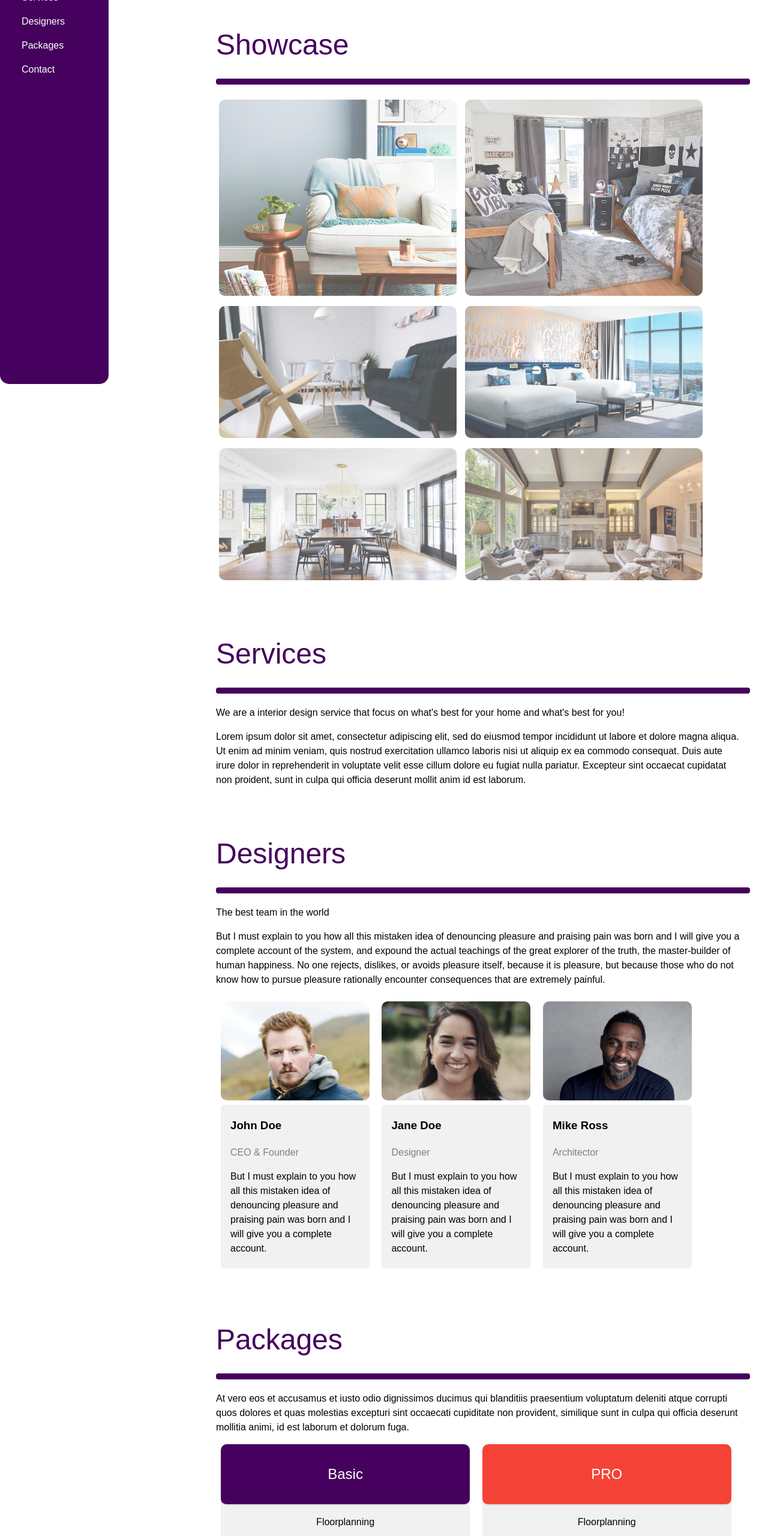
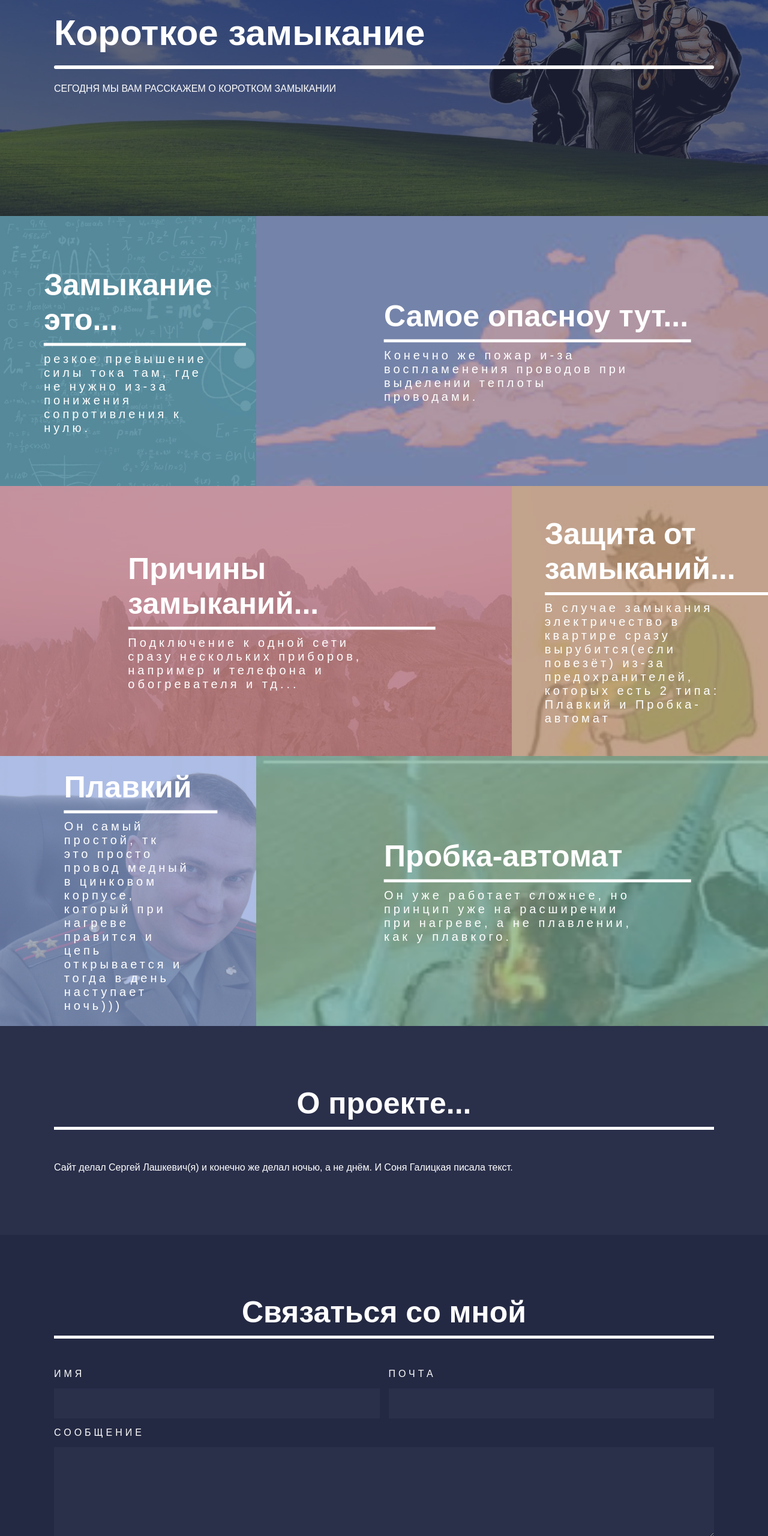
Before and after one commit to Coldat2022/Coldat_B_teste, a plain HTML site: page index.html in a window 1280 px wide. Shown: the part 180-2740 px from the top of the page at 60% size. Drawn offline with Linux system fonts and the light colour scheme.

Commit message:
Add files via upload

```diff
--- a/index.html
+++ b/index.html
@@ -1,156 +1,92 @@
 <!DOCTYPE html>
 <html>
 <head>
-	<title>Apparnment design</title>
+	<title>Проект</title>
 	<link rel="stylesheet" type="text/css" href="style.css">
 </head>
 <body>
-	<div class="menu">
-		<h3>Company Name</h3>
-		<div>
-			<a href="#">Home</a>
-			<a href="#showcase">Showcase</a>
-			<a href="#services">Services</a>
-			<a href="#designers">Designers</a>
-			<a href="#packages">Packages</a>
-			<a href="#contact">Contact</a>
-		</div>
-	</div>
-
-
-
-	<div class="main">
-		<h1>Interior Design</h1>
-		<div id="showcase">
-			<h2>Showcase</h2>
-			<hr>
-			<div class="images">
-				<img src="img/kitchenconcrete.jpg">
-				<img src="img/atrium.jpg">
-				<img src="img/livingroom.jpg">
-				<img src="img/diningroom.jpg">
-				<img src="img/bedroom.jpg">
-				<img src="img/livingroom2.jpg">
+	<header>
+		<div class="container">
+			<div class="header-content">
+				<h1>Короткое замыкание</h1>
+				<hr>
+				<p>Сегодня мы вам расскажем о коротком замыкании</p>
 			</div>
 		</div>
+		<div class="cover"></div>
+	</header>
 
+	<section class="photo">
+		<div class="item">
+			<div class="item-content">
+				<h2>Замыкание это...</h2>
+				<p>резкое превышение силы тока там, где не нужно из-за понижения сопротивления к нулю.</p>
+			</div>
+			<div class="item-cover cover1"></div>
+		</div>
+		<div class="item">
+			<div class="item-content">
+				<h2>Самое опасноу тут...</h2>
+				<p>Конечно же пожар и-за воспламенения проводов при выделении теплоты проводами.</p>
+			</div>
+			<div class="item-cover cover2"></div>
+		</div>
+		<div class="item">
+			<div class="item-content">
+				<h2>Причины замыканий...</h2>
+				<p>Подключение к одной сети сразу нескольких приборов, например и телефона и обогревателя и тд...</p>
+			</div>
+			<div class="item-cover cover3"></div>
+		</div>
+		<div class="item">
+			<div class="item-content">
+				<h2>Защита от замыканий...</h2>
+				<p>В случае замыкания электричество в квартире сразу вырубится(если повезёт) из-за предохранителей, которых есть 2 типа: Плавкий и Пробка-автомат</p>
+			</div>
+			<div class="item-cover cover4"></div>
+		</div>
+		<div class="item">
+			<div class="item-content">
+				<h2>Плавкий</h2>
+				<p>Он самый простой, тк это просто провод медный в цинковом корпусе, который при нагреве правится и цепь открывается и тогда в день наступает ночь)))</p>
+			</div>
+			<div class="item-cover cover5"></div>
+		</div>
+		<div class="item">
+			<div class="item-content">
+				<h2>Пробка-автомат</h2>
+				<p>Он уже работает сложнее, но принцип уже на расширении при нагреве, а не плавлении, как у плавкого.</p>
+			</div>
+			<div class="item-cover cover6"></div>
+		</div>
+	</section>
 
-
-		<div id="services">
-			<h2>Services</h2>
-			<hr>
-			<p>We are a interior design service that focus on what's best for your home and what's best for you!
-			</p>
-			<p>Lorem ipsum dolor sit amet, consectetur adipiscing elit, sed do eiusmod tempor incididunt ut labore et dolore magna aliqua. Ut enim ad minim veniam, quis nostrud exercitation ullamco laboris nisi ut aliquip ex ea commodo consequat. Duis aute irure dolor in reprehenderit in voluptate velit esse cillum dolore eu fugiat nulla pariatur. Excepteur sint occaecat cupidatat non proident, sunt in culpa qui officia deserunt mollit anim id est laborum.</p>
-		</div>
-
-
-
-		<div id="designers">
-			<h2>Designers</h2>
-			<hr>
-			<p>The best team in the world</p>
-			<p>But I must explain to you how all this mistaken idea of denouncing pleasure and praising pain was born and I will give you a complete account of the system, and expound the actual teachings of the great explorer of the truth, the master-builder of human happiness. No one rejects, dislikes, or avoids pleasure itself, because it is pleasure, but because those who do not know how to pursue pleasure rationally encounter consequences that are extremely painful.</p>
-		</div>
-
-
-
-		<div class="designers">
-			<div class="member">
-				<img src="img/team2.jpg" alt="John">
-				<div class="description">
-					<h3>John Doe</h3>
-					<p class="position">CEO & Founder</p>
-					<p>But I must explain to you how all this mistaken idea of denouncing pleasure and praising pain was born and I will give you a complete account.</p>
-				</div>
-			</div>
-			<div class="member">
-				<img src="img/team1.jpg" alt="Jane">
-				<div class="description">
-					<h3>Jane Doe</h3>
-					<p class="position">Designer</p>
-					<p>But I must explain to you how all this mistaken idea of denouncing pleasure and praising pain was born and I will give you a complete account.</p>
-				</div>
-			</div>
-			<div class="member">
-				<img src="img/team3.jpg" alt="Mike">
-				<div class="description">
-					<h3>Mike Ross</h3>
-					<p class="position">Architector</p>
-					<p>But I must explain to you how all this mistaken idea of denouncing pleasure and praising pain was born and I will give you a complete account.</p>
-				</div>
-			</div>
-
-
-
-		</div>
-		<div id="packages">
-			<h2>Packages</h2>
-			<hr>
-			<p>At vero eos et accusamus et iusto odio dignissimos ducimus qui blanditiis praesentium voluptatum deleniti atque corrupti quos dolores et quas molestias excepturi sint occaecati cupiditate non provident, similique sunt in culpa qui officia deserunt mollitia animi, id est laborum et dolorum fuga.</p>
-		</div>
-		<div class="tariffs">
-			<div class="tariff">
-				<ul>
-					<li class="tariff-name">Basic</li>
-					<li>Floorplanning</li>
-					<li>10 hours support</li>
-					<li>Photography</li>
-					<li>20% furniture discount</li>
-					<li>Good deals</li>
-					<li>
-						<p class="price">50 cents</p>
-						<p class="period">per day</p>
-					</li>
-					<li><button>Sign Up</button></li>
-				</ul>
-			</div>
-			<div class="tariff pro">
-				<ul>
-					<li class="tariff-name">PRO</li>
-					<li>Floorplanning</li>
-					<li>50 hours support</li>
-					<li>Photography</li>
-					<li>50% furniture discount</li>
-					<li>GREAT deals</li>
-					<li>
-						<p class="price">50 cents</p>
-						<p class="period">per day</p>
-					</li>
-					<li><button>Sign Up</button></li>
-				</ul>
+	<section class="about">
+		<div class="container">
+			<div class="about-content">
+				<h1>О проекте...</h1>
+				<p>Сайт делал Сергей Лашкевич(я) и конечно же делал ночью, а не днём.
+				И Соня Галицкая писала текст.</p>
 			</div>
 		</div>
+	</section>
 
-
-
-		<div id="contact">
-			<h2>Contact</h2>
-			<hr>
-			<p>Do you want us to style your home? Fill out the form and fill me in with the details :) We love meeting new people!
-			</p>
-			<form>
-				<p>
-					<label for="name">Name</label>
-					<input type="text" id="name">
-				</p>
-				<p>
-					<label for="email">Email</label>
-					<input type="email" id="email">
-				</p>
-				<p>
-					<label for="message">Message</label>
-					<input type="text" id="message">
-				</p>
-				<p>
-					<button>Send message</button>
-				</p>
-			</form>
+	<section class="feedback">
+		<div class="container">
+			<div class="feedback-content">
+				<h1>Связаться со мной</h1>
+				<form>
+					<label id="name_l">ИМЯ</label>
+					<input type="text" id="name_i">
+					<label id="email_l">ПОЧТА</label>
+					<input type="email" id="email_i">
+					<label id="message_l">СООБЩЕНИЕ</label>
+					<textarea id="message_i"></textarea>
+					<button>ОТПРАВИТЬ</button>
+				</form>
+			</div>
 		</div>
-		<div id="footer">
-			<p>Powered by <a href="#" target="_blank">Mojang</a></p>
-		</div>
-	</div>
+	</section>
 
 </body>
 </html>
--- a/style.css
+++ b/style.css
@@ -1,174 +1,240 @@
+h1, h2, p, form, body{
+	margin: 0;
+	color: white;
+}
 body{
-	margin: 0;
-	font-family: "Poppins", sans-serif;
+	font-family: Arial, Helvetica, sans-serif;
+}
+*{
+	box-sizing: border-box;
+}
+.container{
+	width: 1100px;
+	margin: 0 auto;
+}
+header{
+	background-image: url(img/banner.jpg);
+	background-repeat: no-repeat;
+	background-size: cover;
+	padding: 200px 0;
+	color: white;
+	position: relative;
+	z-index: 1;
+}
+header h1{
+	font-size: 60px;
+	margin-bottom: 20px;
+}
+header hr{
+	border: 3px solid white;
+	border-radius: 12px;
+	margin-bottom: 20px;
+}
+header p{
+	display: inline-block;
+	width: 650px;
 	font-size: 16px;
-	line-height: 1.5;
+	font-weight: 500px;
+	line-height: 25px;
+	text-transform: uppercase;
 }
-.menu{
-	background-color: #45015d;
-	border-radius: 15px;
+header button{
+	outline: none;
+	vertical-align: top;
+	height: 70px;
+	width: 220px;
+	border: 3px solid white;
+	background-color: transparent;
 	color: white;
-	padding: 10px 20px;
+	font-size: 16px;
+	font-weight: 500px;
+	margin-left: 20px;
+}
+header .cover{
+	background-color: rgba(14%, 16%, 26%, 0.7);
+	position: absolute;
+	width: 100%;
 	height: 100%;
-	position: fixed;
 	top: 0;
 	left: 0;
+	z-index: -1;
 }
-.menu a{
-	display: block;
+.photo{
+	display: grid;
+	grid-template-columns: repeat(3, 1fr);
+	grid-template-rows: repeat(3, 450px);
+}
+.item{
+	background-repeat: no-repeat;
+	background-size: cover;
+	position: relative;
+}
+.item:nth-child(1){
+	background-image: url(img/pic01.jpg);
+}
+.item:nth-child(2){
+	background-image: url(img/pic02.jpg);
+	grid-column:span 2;
+}
+.item:nth-child(3){
+	background-image: url(img/pic03.jpg);
+	grid-column:span 2;
+}
+.item:nth-child(4){
+	background-image: url(img/pic04.jpg);
+}
+.item:nth-child(5){
+	background-image: url(img/pic05.jpg);
+}
+.item:nth-child(6){
+	background-image: url(img/pic06.jpg);
+	grid-column:span 2;
+}
+.cover1{
+	background-color: rgba(122, 192, 216, 0.7);
+}
+.cover2{
+	background-color: rgba(143, 134, 192, 0.7);
+}
+.cover3{
+	background-color: rgba(228, 146, 137, 0.7);
+}
+.cover4{
+	background-color: rgba(223, 182, 144, 0.7);
+}
+.cover5{
+	background-color: rgba(139, 161, 218, 0.7);
+}
+.cover6{
+	background-color: rgba(121, 174, 150, 0.7);
+}
+.item-cover{
+	position: absolute;
 	width: 100%;
-	padding: 8px 16px;
-	text-decoration: none;
-	color: inherit;
-	box-sizing: border-box;
+	height: 100%;
+	left: 0;
+	top: 0;
 }
-.menu a:hover{
-	color: black;
-	background-color: white;
+.item-cover:hover{
+	background-color: rgba(0, 0, 0, 0);
 }
-.main{
-	margin-left: 360px;
-	margin-right: 40px;
-	margin-top: 80px;
+.item-content{
+	color: white;
+	position: absolute;
+	top: 50%;
+	left: 50%;
+	transform: translate(-50%, -50%);
+	z-index: 1;
 }
-.main h1{
-	font-weight: 400;
-	font-size: 64px;
+.photo h2{
+	font-size: 50px;
+	border-bottom: 5px solid white;
+	padding-bottom: 10px;
+	width: 120%;
+	margin-bottom: 10px;
 }
-.images img{
-	width: 45%;
-	border-radius: 10px;
-	margin: 5px;
-	opacity: 0.7;
+.photo p{
+	letter-spacing: 5px;
+	font-size: 20px;
 }
-.images img:hover{
-	opacity: 1;
+.feedback form{
+	display: grid;
+	grid-template-areas:
+	"name_l email_l"
+	"name_i email_i"
+	"message_l ."
+	"message_i message_i"
+	"btn .";
+	grid-template-rows: minmax(auto, auto) 50px minmax(auto, auto) 150px 50px;
+	grid-gap: 15px;
 }
-h2{
-	color: #45015d;
-	font-size: 48px;
-	font-weight: 400;
-	margin: 10px 0;
+#name_l{
+	grid-area: name_l;
 }
-hr{
-	border: 5px solid #45015d;
-	width: 100%;
-	border-radius: 4px;
-	margin: 20px 0;
+#email_l{
+	grid-area: email_l;
 }
-.member{
-	display: inline-block;
-	width: 30%;
-	padding: 8px;
-	box-sizing: border-box;
+#message_l{
+	grid-area: message_l;
 }
-.member img{
-	width: 100%;
-	filter: grayscale(30%);
-	border-radius: 10px;
+#name_i{
+	grid-area: name_i;
 }
-.member .description{
-	background-color: #f1f1f1;
-	border-radius: 5px;
-	padding: 2px 16px 5px;
+#email_i{
+	grid-area: email_i;
 }
-.member .position{
-	color: gray;
+#message_i{
+	grid-area: message_i;
 }
-.tariff{
-	display: inline-block;
-	width: 49%;
-	padding: 0 8px;
-	min-width: 150px;
-	vertical-align: middle;
-	text-align: center;
-	box-sizing: border-box;
-}
-.tariff ul{
-	background-color: #f1f1f1;
-	color: black;
-	padding: 0;
-	margin: 0;
-	border-radius: 10px;
-}
-.tariff li{
-	list-style: none;
-	border-bottom: 2px solid #ddd;
-	border-radius: 10px;
-	padding: 16px 0;
-}
-.tariff .tariff-name{
-	background-color: #45015d;
-	color: white;
-	font-size: 24px;
-	padding: 32px 0;
-	border-top-left-radius: 10px;
-	border-top-right-radius: 10px;
-}
-.pro .tariff-name{
-	background-color: #f44336;
-}
-.tariff .price{
-	font-size: 30px;
-	font-weight: 400;
-}
-.tariff .period{
-	opacity: 0.7;
-}
-.tariff button{
-	color: #45015d;
-	background: white;
-	border-radius: 20px;
-	padding: 15px 20px;
+.feedback button{
+	grid-area: btn;
 	border: none;
 	outline: none;
-	cursor: pointer;
-	font-family: inherit;
-	font-size: 16px;
+	background-color: white;
+	color: #242943;
+	font-weight: 300;
+	font-size: 20px;
 }
-
-.tariff button:hover{
-	background: #45015d;
+.feedback{
+	background-color: #242943;
+	color: white;
+	padding: 100px 0;
+}
+.feedback h1{
+	font-weight: 600;
+	text-align: center;
+	margin-bottom: 50px;
+	font-size: 50px;
+	border-bottom: 5px solid white;
+	padding-bottom: 10px;
+}
+input, textarea{
+	border: none;
+	outline: none;
+	background-color: #2a2f4a;
+	padding: 5px;
 	color: white;
 }
-.pro button{
-	background-color: #f44336;
+label{
+	font-weight: 300;
+	letter-spacing: 5px;
+}
+.about{
+	background-color: #2a2f4a;
 	color: white;
+	padding: 100px 0;
 }
-#contact input{
-	border: 1px solid #ccc;
+.about-content h1{
+	font-weight: 600;
+	text-align: center;
+	margin-bottom: 50px;
+	font-size: 50px;
+	border-bottom: 5px solid white;
+	padding-bottom: 10px;
+}
+.about button{
 	outline: none;
-	padding: 8px;
-	display: block;
-	width: 100%;
-	box-sizing: border-box;
+	vertical-align: top;
+	height: 70px;
+	width: 220px;
+	border: 3px solid white;
+	background-color: transparent;
+	color: white;
 	font-size: 16px;
+	font-weight: 500px;
+	margin-left: 20px;
+	margin-top: 10px;
 }
-#contact button{
-	background: #45015d;
-	border: none;
-	outline: none;
-	color: white;
-	border-radius: 10px;
-	padding: 12px 24px;
-	display: block;
-	width: 100%;
+.about-content p{
+	font-weight: 300;
+	font-size: 16px;
+	line-height: 25px;
+}
+button:hover{
 	cursor: pointer;
-	font-family: inherit;
-	font-size: 16px;
+	border-color: gray;
 }
-#contact button:hover{
-	color: black;
-	background: #ccc
+.feedback button:hover{
+	cursor: pointer;
+	background-color: gray;
 }
-#footer{
-	background-color: #f1f1f1;
-	padding: 32px 58px 32px;
-	text-align: right;
-}
-#footer a{
-	color: black;
-}
-#designers, #services, #packages, #contact, #footer{
-	margin-top: 75px;
-}
```
Also changed, not shown: img/banner.jpg (added), img/pic01.jpg (added), img/pic02.jpg (added), img/pic03.jpg (added), img/pic04.jpg (added), img/pic05.jpg (added), img/pic06.jpg (added).
